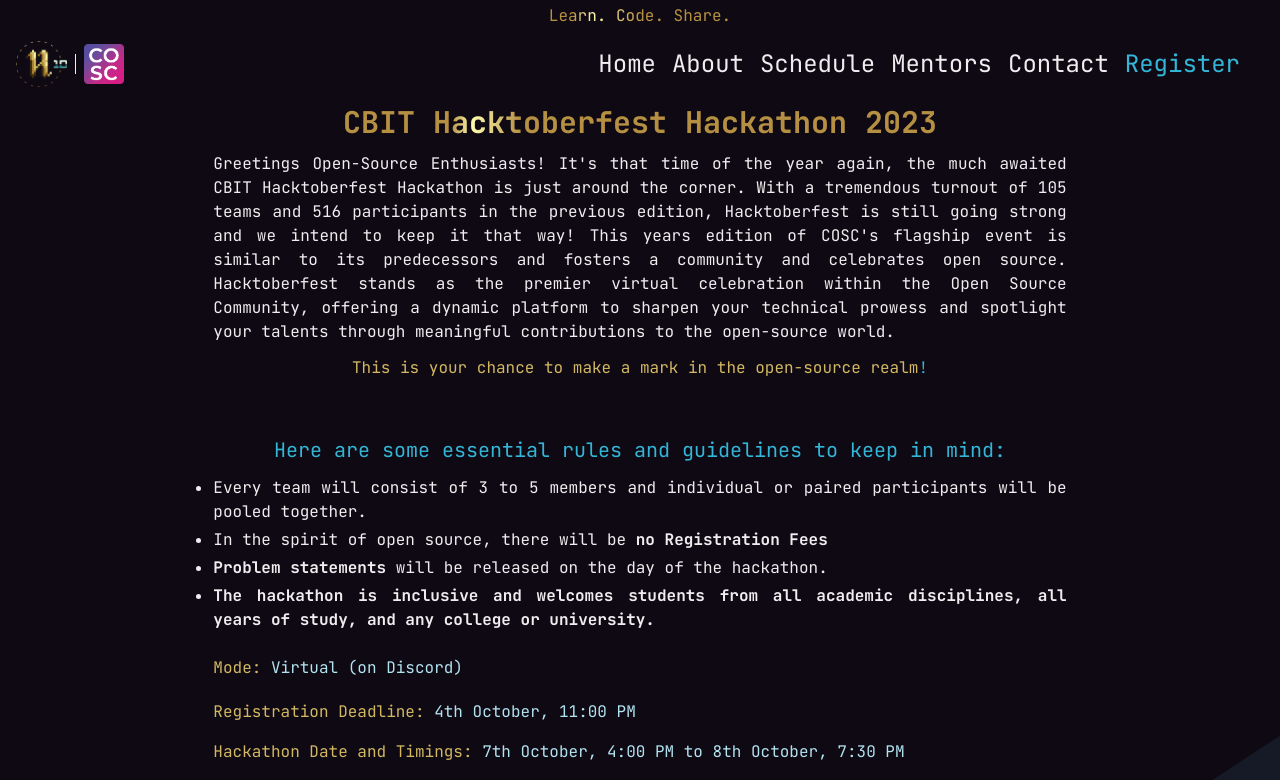
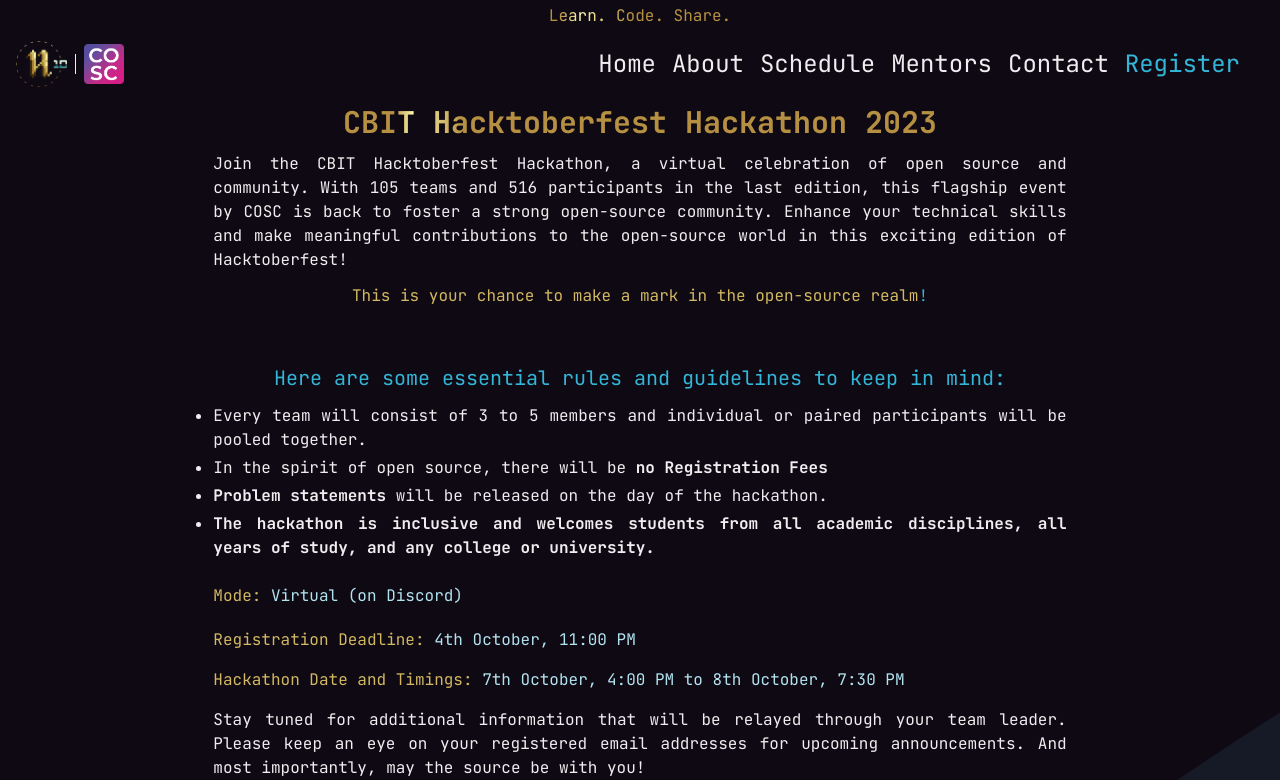
Before and after one commit to pupperemeritus/hacktoberfest-2023, a Next.js app: page /register in a window 1280 px wide. Shown: the top 780 px of the page. Built offline with nearby package versions, Linux system fonts and the light colour scheme.

Commit message:
removed the space

```diff
--- a/app/globals.css
+++ b/app/globals.css
@@ -36,7 +36,7 @@
 }
 
 .spacer {
-  aspect-ratio: 960/540;
+  aspect-ratio: 1057/644;
   width: 100%;
   background-repeat: no-repeat;
   background-position: center;
@@ -345,8 +345,21 @@
 
 
 
-@media screen and (-webkit-min-device-pixel-ratio: 0) {
-  /* Safari and Chrome */
+.navbar-ios {
+  position: fixed;
+  top: 0;
+  left: 0;
+  width: 100%;
+}
+
+
+.hero-ios {
+  margin-top: 0px; /* Adjust this value as needed */
+
+}
+
+@media screen and (-webkit-min-device-pixel-ratio: 0) and (/* Safari on iOS */) {
+/* Styles specific to Safari on iOS */
 .navbar-ios {
   position: fixed;
   top: 0;
@@ -356,5 +369,6 @@
 
 .hero-ios {
   margin-top: 110px; /* Adjust this value as needed */
+
 }
 }
--- a/components/Form.jsx
+++ b/components/Form.jsx
@@ -54,18 +54,7 @@
                 </span>
               </h2>
               <p className=" my-3">
-                Greetings Open-Source Enthusiasts! It&#x27;s that time of the
-                year again, the much awaited CBIT Hacktoberfest Hackathon is
-                just around the corner. With a tremendous turnout of 105 teams
-                and 516 participants in the previous edition, Hacktoberfest
-                is still going strong and we
-                intend to keep it that way! This years edition of COSC&#x27;s
-                flagship event is similar to its predecessors and fosters a
-                community and celebrates open source. Hacktoberfest stands as
-                the premier virtual celebration within the Open Source
-                Community, offering a dynamic platform to sharpen your technical
-                prowess and spotlight your talents through meaningful
-                contributions to the open-source world.
+              Join the CBIT Hacktoberfest Hackathon, a virtual celebration of open source and community. With 105 teams and 516 participants in the last edition, this flagship event by COSC is back to foster a strong open-source community. Enhance your technical skills and make meaningful contributions to the open-source world in this exciting edition of Hacktoberfest!
               </p>
               <div className=" flex flex-col gap-2">
                 <span className=" self-center text-bgold-200 mb-10">
--- a/components/Mentors.jsx
+++ b/components/Mentors.jsx
@@ -64,7 +64,7 @@
     imgSrc: "/images/mentors/Nishanth Artham.jpeg",
   },
   {
-    Name: "Meghana Veermallu",
+    Name: "Meghana Veeramallu",
     Github: "https://github.com/Meghanasveeramallu",
     LinkedIn: "https://www.linkedin.com/in/meghana-sreeya-veeramallu/",
     Designation: "Joint Secretary",
```
Also changed, not shown: public/images/mentors/Gopal Matcha.jpg. Lines whose indentation alone changed are shown as unchanged.
